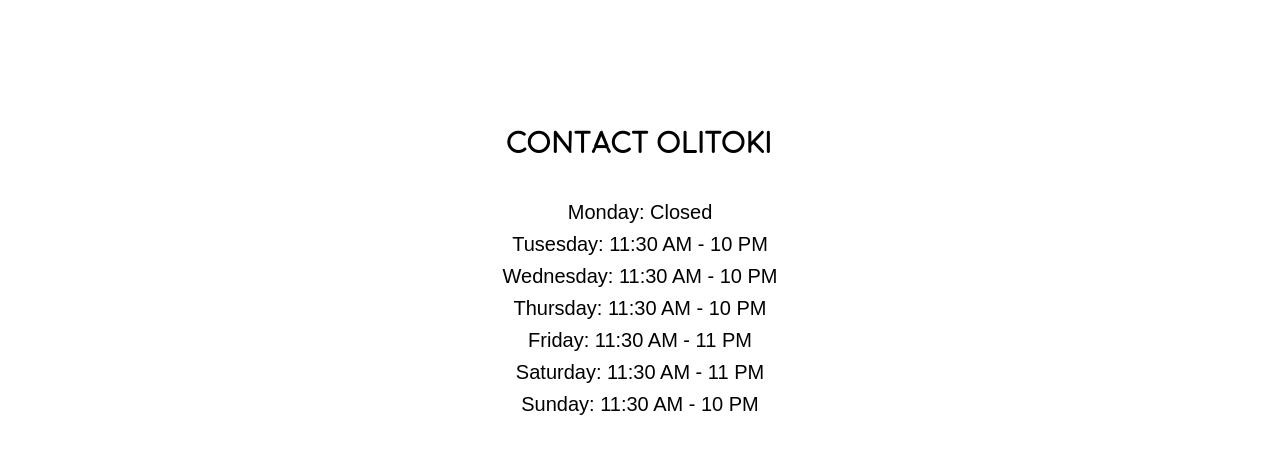
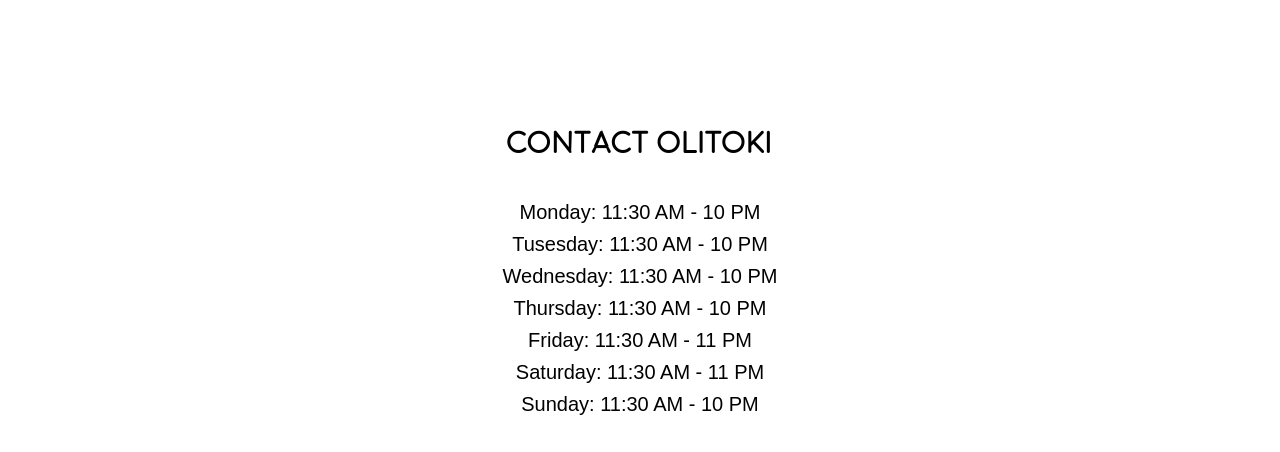
Before and after one commit to olitoki/olitoki.github.io, a plain HTML site: page index.html in a window 1280 px wide. Shown: the part 2192-2644 px from the top of the page. Drawn offline with Linux system fonts and the light colour scheme; some packages are replaced by stand-ins of ours.

Commit message:
Updated Hours
Made change to update hours for 2018 (Monday open)

```diff
--- a/index.html
+++ b/index.html
@@ -128,7 +128,7 @@
             <div class="col-lg-8 col-lg-offset-2">
                 <h2>Contact OliToki</h2>
                 <p>
-                    Monday: Closed <br />
+                    Monday: 11:30 AM - 10 PM<br />
                     Tusesday: 11:30 AM - 10 PM<br />
                     Wednesday: 11:30 AM - 10 PM<br />
                     Thursday: 11:30 AM - 10 PM<br />
```
